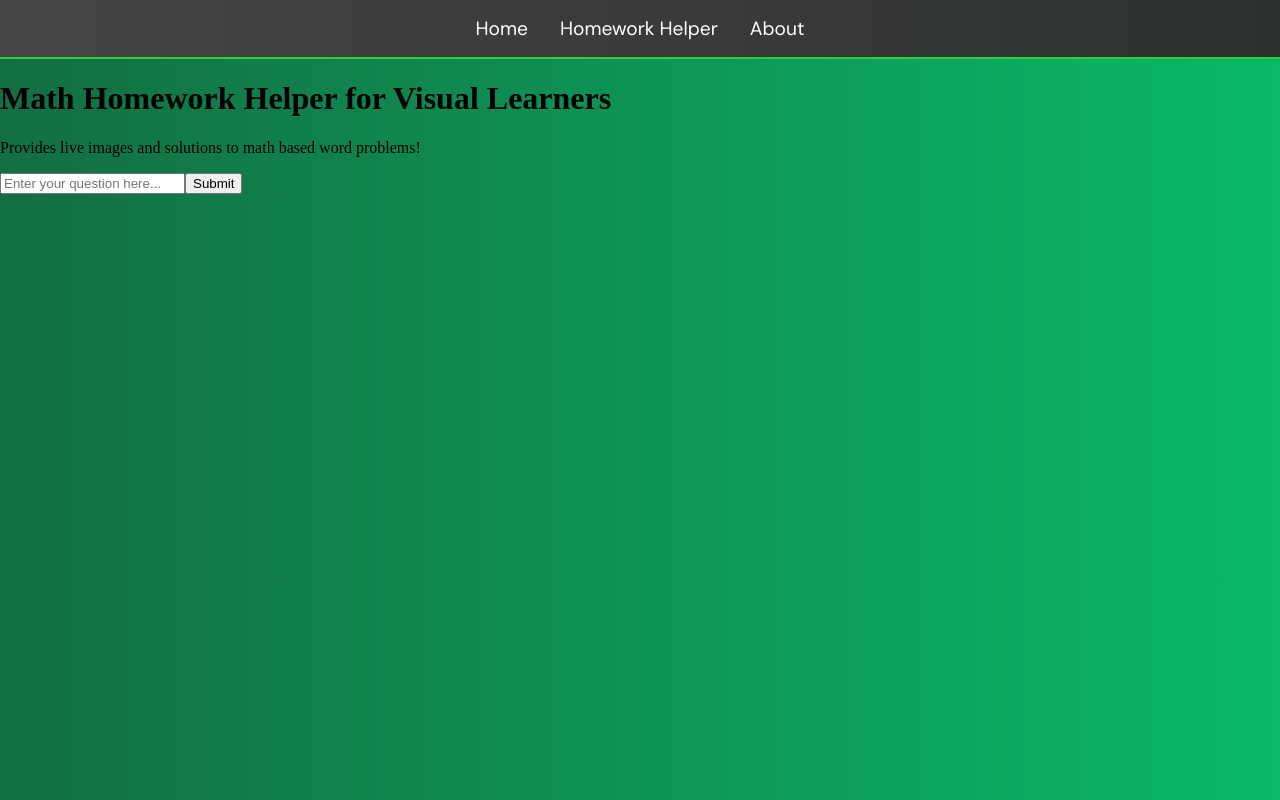
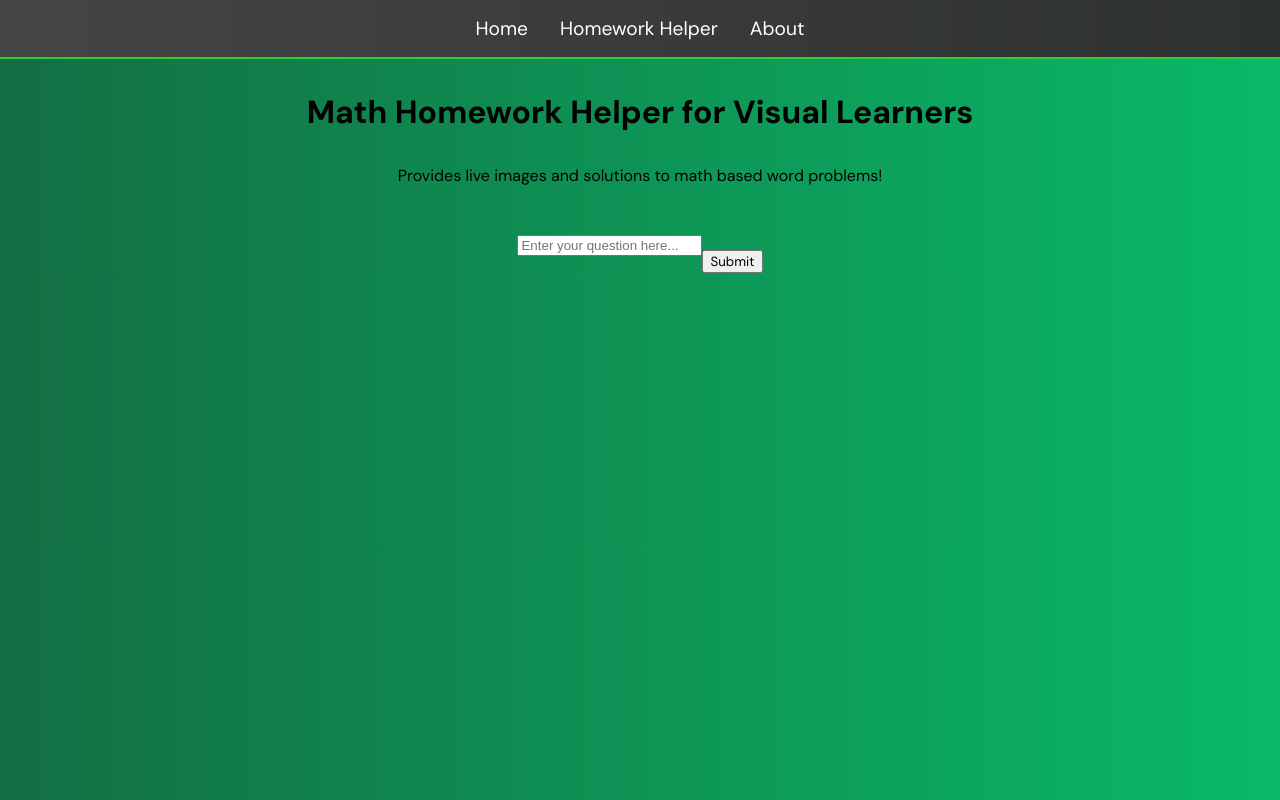
Before and after one commit to IanDBrown/henHacks2024, a React (Vite) app in the folder frontend/: page /homework-helper in a window 1280 px wide. Built offline with nearby package versions, Linux system fonts and the light colour scheme; a web font is replaced by a local one; what ldrs would draw is missing.

Commit message:
updated hwhelper css

```diff
--- a/frontend/src/css/hwHelper.module.css
+++ b/frontend/src/css/hwHelper.module.css
@@ -0,0 +1,38 @@
+.helper_css.imageContainer {
+	display: flex;
+	justify-content: center;
+	align-items: center;
+	margin-top: 2rem;
+}
+
+.header {
+	display: flex;
+	justify-content: center;
+	align-items: center;
+	margin-top: 2rem;
+	font-family: "DM Sans", sans-serif;
+}
+
+.para {
+	display: flex;
+	justify-content: center;
+	align-items: center;
+	margin-top: 2rem;
+	font-family: "DM Sans", sans-serif;
+}
+
+.submitButton {
+	display: flex;
+	justify-content: center;
+	align-items: center;
+	margin-top: 2rem;
+	font-family: "DM Sans", sans-serif;
+}
+
+.queryInput {
+	display: flex;
+	justify-content: center;
+	align-items: center;
+	margin-top: 2rem;
+	font-family: "DM Sans", sans-serif;
+}
```
